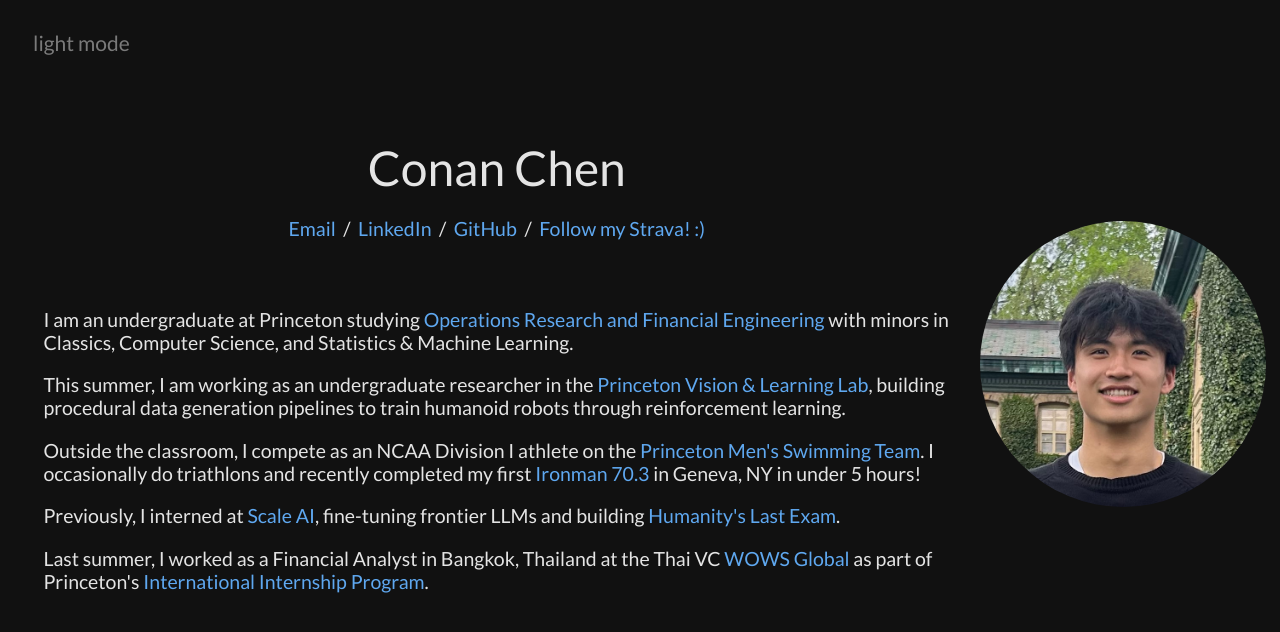
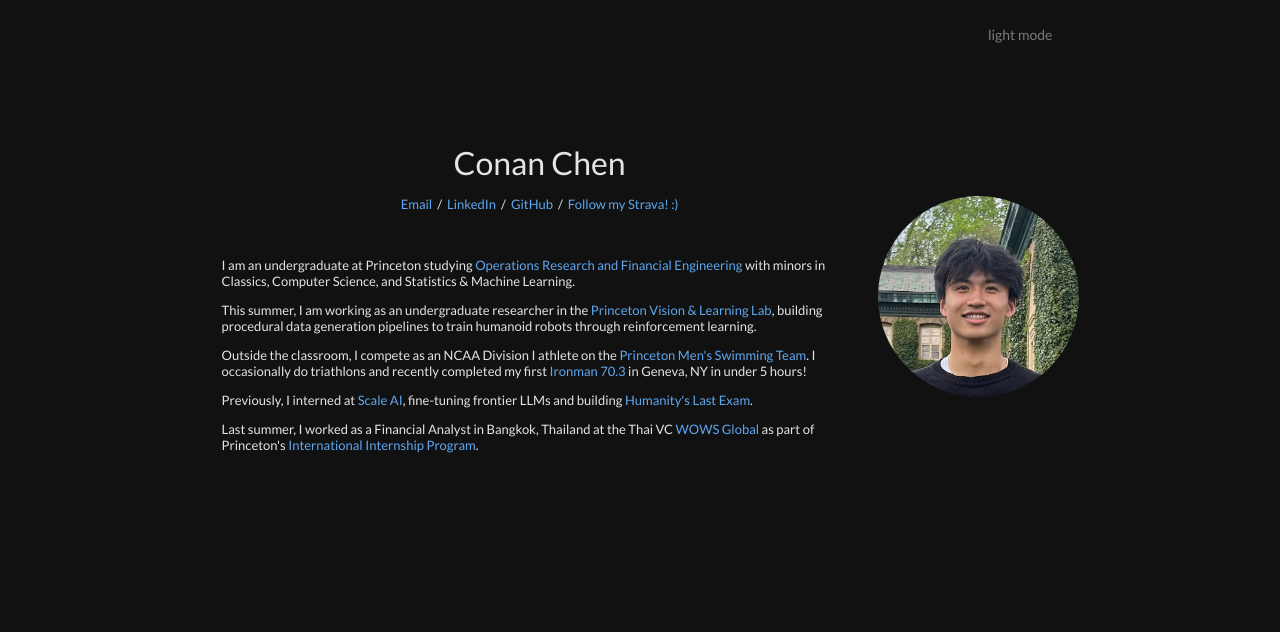
Before and after one commit to conancchen/conancchen.github.io, a Jekyll site: the page built from index.html, in a window 1280 px wide. Shown: the top 632 px of the page. Built offline with Jekyll 4.4.1, drawn with Linux system fonts in a browser that asks for light colours.

Commit message:
light/dark mode

```diff
--- a/_layouts/default.html
+++ b/_layouts/default.html
@@ -23,7 +23,9 @@
 </head>
 
 <body>
-  <button id="theme-toggle" onclick="toggleTheme()" aria-label="Toggle dark mode" title="Toggle dark mode"></button>
+  <header class="site-header">
+    <button id="theme-toggle" onclick="toggleTheme()" aria-label="Toggle dark mode" title="Toggle dark mode"></button>
+  </header>
 
   <div class="page">
     <div class="intro">
--- a/style.scss
+++ b/style.scss
@@ -33,10 +33,18 @@
   --toast-text: #ffffff;
 }
 
+// Sits in the flow above the content, so it can never overlap the photo
+.site-header {
+  display: flex;
+  justify-content: flex-end;
+  width: 100%;
+  max-width: 900px;
+  margin: 0 auto;
+  padding: 14px 2.5% 0;
+  box-sizing: border-box;
+}
+
 #theme-toggle {
-  position: fixed;
-  top: 16px;
-  left: 16px;
   background: transparent;
   border: none;
   padding: 4px 6px;
@@ -47,7 +55,6 @@
   cursor: pointer;
   opacity: 0.5;
   transition: opacity 0.2s ease;
-  z-index: 1000;
 }
 
 #theme-toggle:hover {
@@ -57,13 +64,6 @@
 /**************/
 /* LAYOUT     */
 /**************/
-// Renders at 1.5x, the equivalent of a 150% browser zoom.
-// Left off below the mobile breakpoint, where things are already sized to fit.
-@media screen and (min-width: 641px) {
-  html {
-    zoom: 1.5;
-  }
-}
 
 .page {
   width: 100%;
```
